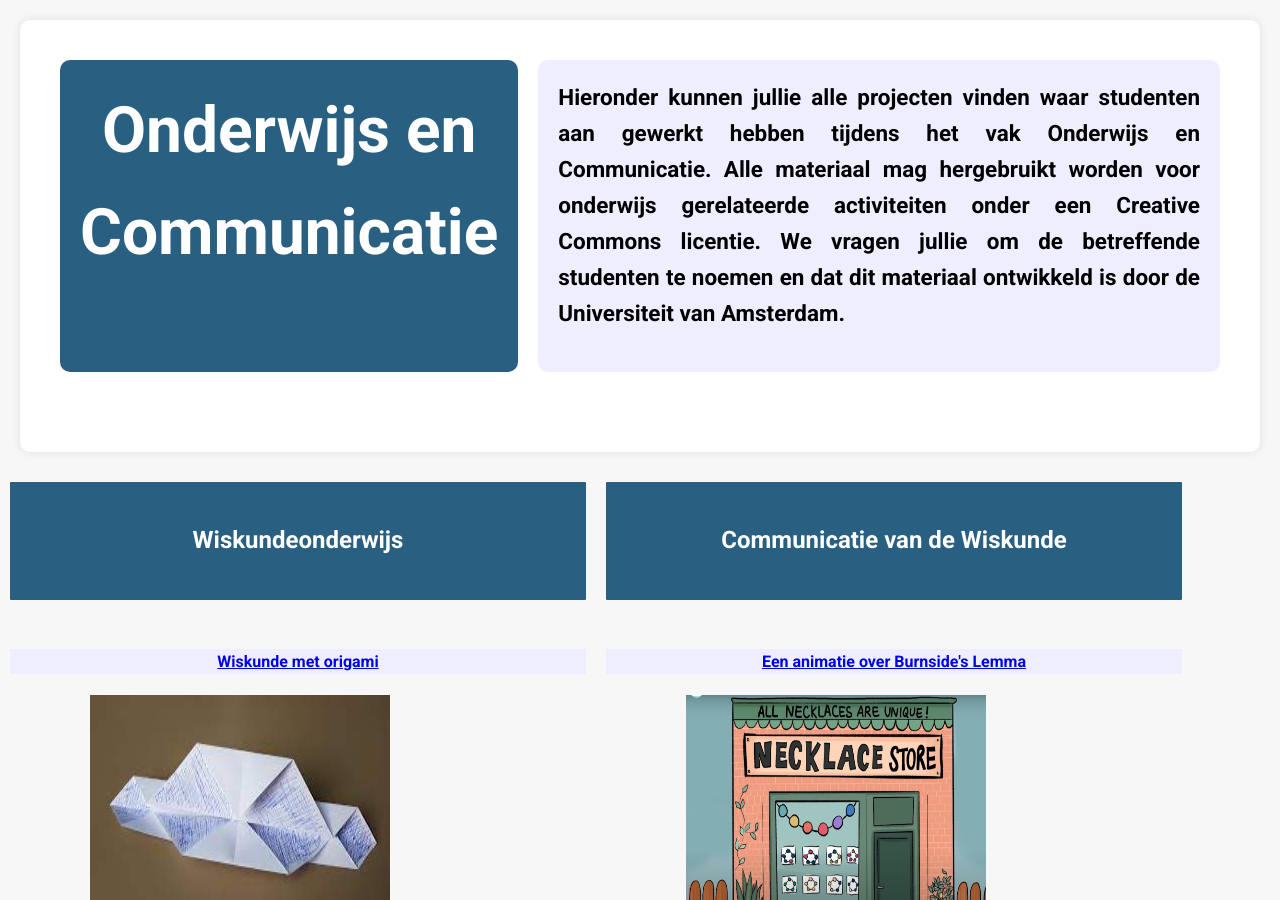
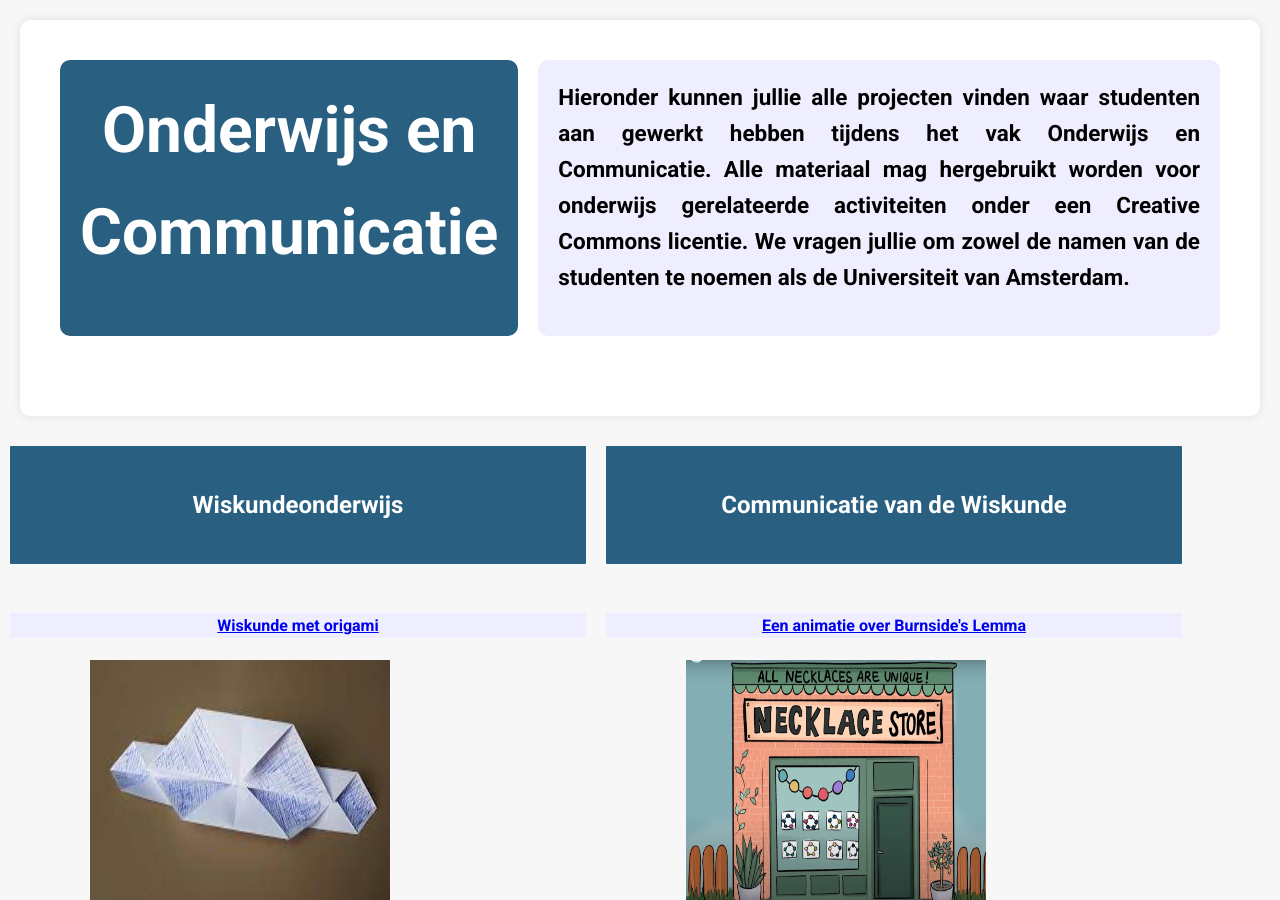
Before and after one commit to NicosStarreveld/Onderwijs-Communicatie, a Jekyll site: the page index.html, which Jekyll copies as it is, in a window 1280 px wide and 900 px high. Built offline with Jekyll 4.4.1, drawn with Linux system fonts in a browser that asks for light colours.

Commit message:
Update index.html

```diff
--- a/index.html
+++ b/index.html
@@ -164,8 +164,8 @@
         <div class="box">
             <h3>Hieronder kunnen jullie alle projecten vinden waar studenten aan gewerkt hebben tijdens het vak
 	        Onderwijs en Communicatie. Alle materiaal mag hergebruikt worden voor onderwijs gerelateerde
-		activiteiten onder een Creative Commons licentie. We vragen jullie om de betreffende studenten
-		te noemen en dat dit materiaal ontwikkeld is door de Universiteit van Amsterdam.
+		activiteiten onder een Creative Commons licentie. We vragen jullie om zowel de namen van de studenten
+		te noemen als de Universiteit van Amsterdam.
 	    </h3>
         </div>
     </div>
```
